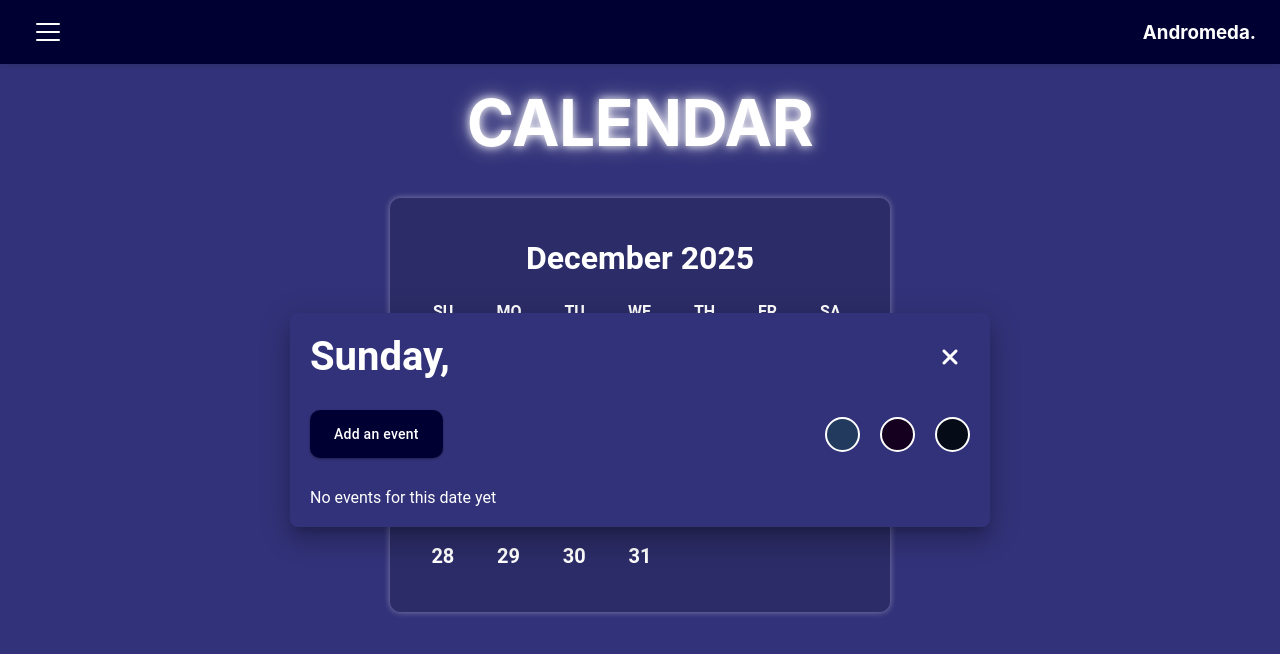
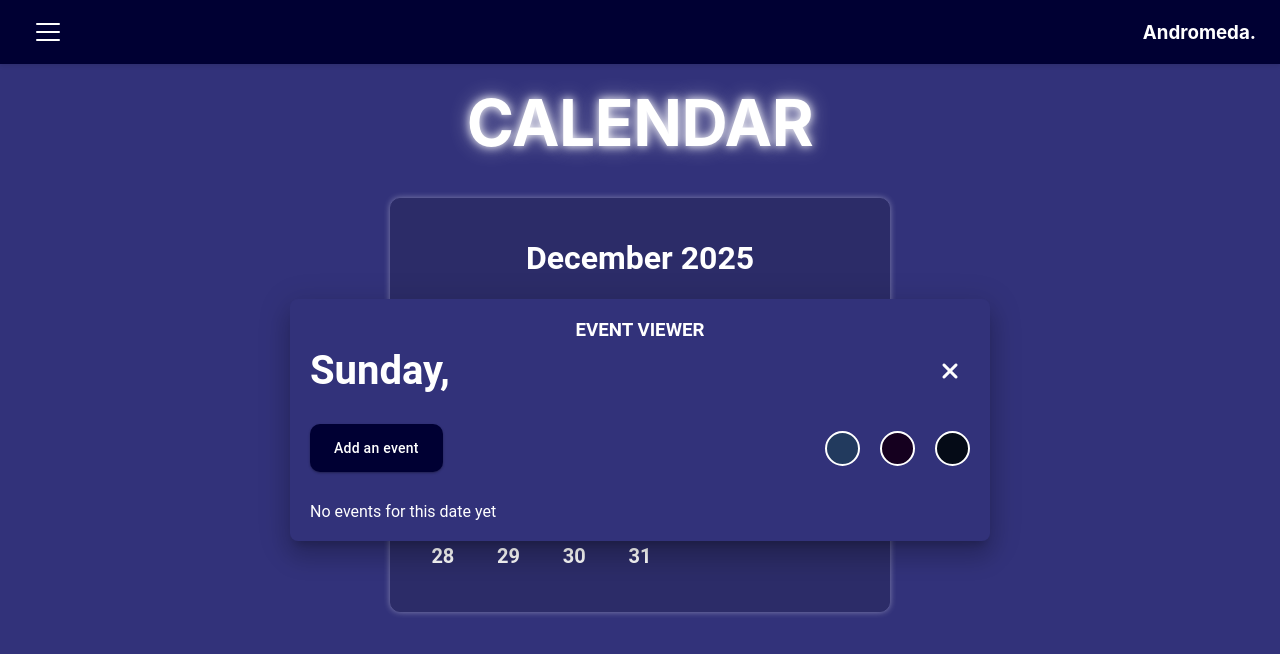
Before and after one commit to abk2191/organiser, a React (Vite) app: page /organiser/calendar in a window 1280 px wide. Both pictures are taken after a click on the element 442 px from the left and 356 px from the top of the page. Shown: the top 654 px of the page. Built offline with nearby package versions, Linux system fonts and the light colour scheme.

Commit message:
Added new features

```diff
--- a/src/Calendar.jsx
+++ b/src/Calendar.jsx
@@ -213,6 +213,9 @@ function Calendar() {
             }}
             className="event-viewer"
           >
+            <div className="event-viewer-name">
+              <h3 style={{ color: "white" }}>EVENT VIEWER</h3>
+            </div>
             <div className="event-header">
               <h3 style={{ color: "white", fontSize: "40px" }}>
                 {day}, {selectedDate}
--- a/src/index.css
+++ b/src/index.css
@@ -995,6 +995,14 @@ html {
   border-radius: 10px;
 }
 
+.event-viewer-name {
+  display: flex;
+  align-items: center;
+  justify-content: center;
+  text-align: center;
+  margin-bottom: 6px;
+}
+
 .event-viewer {
   position: fixed;
   top: 50%;
```
